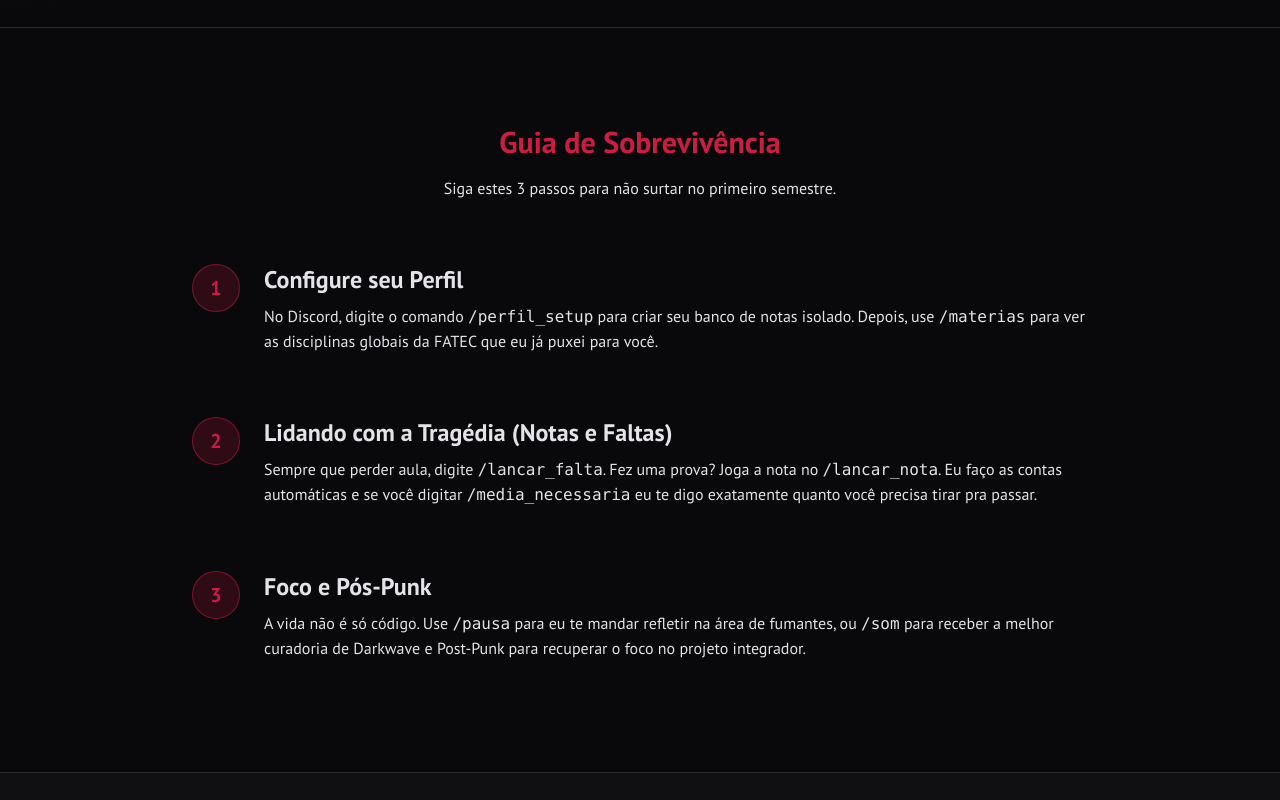
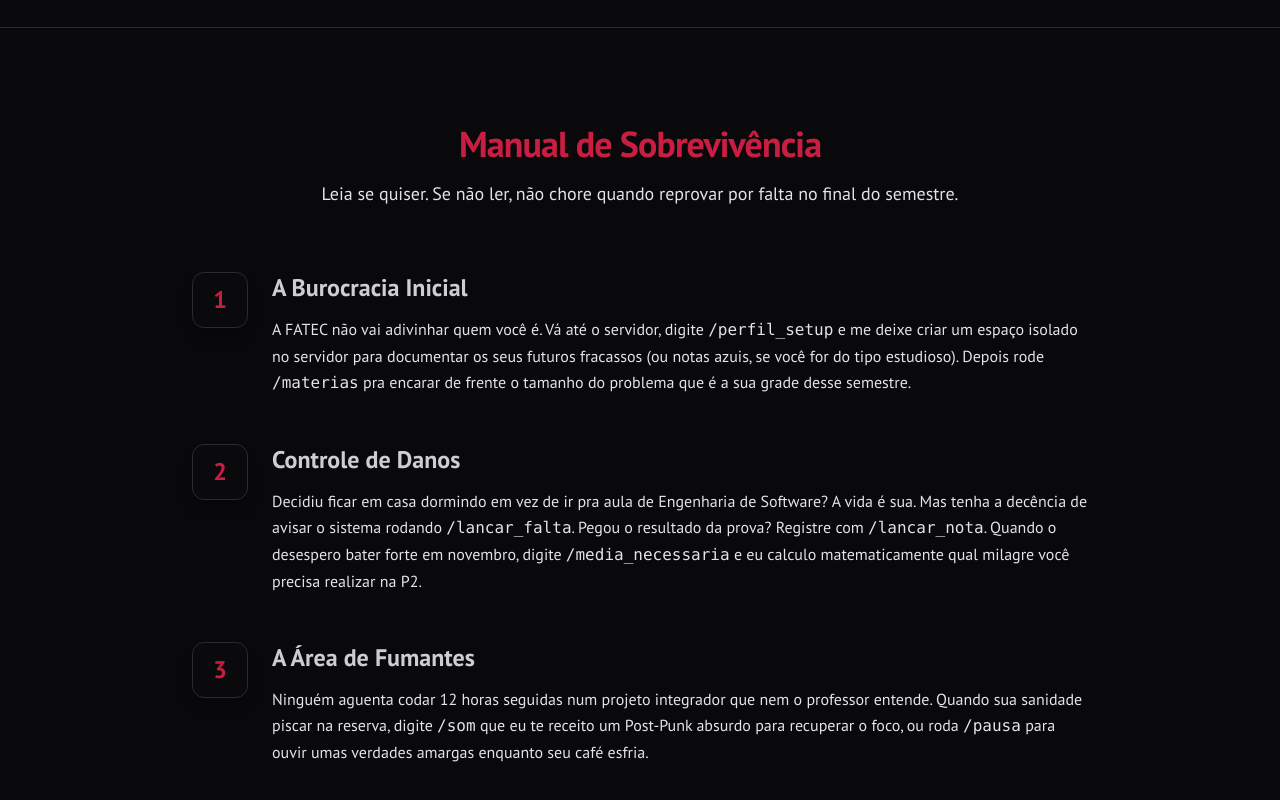
Before and after one commit to pedrohl45/tayama-fatec-bot, a Next.js app in the folder website/: page / in a window 1280 px wide. Shown: the part 860-1660 px from the top of the page. Built offline with nearby package versions, Linux system fonts and the light colour scheme.

Commit message:
docs: reescreve tutorial do site para refletir a personalidade ácida e corporativa da tayama

```diff
--- a/website/app/page.tsx
+++ b/website/app/page.tsx
@@ -93,32 +93,41 @@ export default function Home() {
         <section id="tutorial" className="py-24 px-6 border-t border-[#2a2a30]">
           <div className="max-w-4xl mx-auto">
             <div className="text-center mb-16">
-              <h2 className="text-3xl font-bold mb-4 text-primary">Guia de Sobrevivência</h2>
-              <p className="text-muted-foreground">Siga estes 3 passos para não surtar no primeiro semestre.</p>
+              <h2 className="text-3xl md:text-4xl font-bold mb-4 text-primary tracking-tight">Manual de Sobrevivência</h2>
+              <p className="text-muted-foreground text-lg">Leia se quiser. Se não ler, não chore quando reprovar por falta no final do semestre.</p>
             </div>
 
             <div className="space-y-12">
-              <div className="flex flex-col md:flex-row gap-6 items-start">
-                <div className="w-12 h-12 shrink-0 bg-primary/20 text-primary rounded-full flex items-center justify-center font-bold text-xl border border-primary/50">1</div>
+              <div className="flex flex-col md:flex-row gap-6 items-start group">
+                <div className="w-14 h-14 shrink-0 bg-[#0a0a0c] text-primary rounded-xl flex items-center justify-center font-black text-2xl border border-[#2a2a30] group-hover:border-primary/50 group-hover:bg-primary/10 transition-all shadow-lg">1</div>
                 <div>
-                  <h3 className="text-2xl font-bold mb-2">Configure seu Perfil</h3>
-                  <p className="text-muted-foreground mb-4">No Discord, digite o comando <code>/perfil_setup</code> para criar seu banco de notas isolado. Depois, use <code>/materias</code> para ver as disciplinas globais da FATEC que eu já puxei para você.</p>
+                  <h3 className="text-2xl font-bold mb-3 text-foreground/90">A Burocracia Inicial</h3>
+                  <p className="text-muted-foreground leading-relaxed">
+                    A FATEC não vai adivinhar quem você é. Vá até o servidor, digite <code>/perfil_setup</code> e me deixe criar um espaço isolado no servidor para documentar os seus futuros fracassos (ou notas azuis, se você for do tipo estudioso).
+                    Depois rode <code>/materias</code> pra encarar de frente o tamanho do problema que é a sua grade desse semestre.
+                  </p>
                 </div>
               </div>
 
-              <div className="flex flex-col md:flex-row gap-6 items-start">
-                <div className="w-12 h-12 shrink-0 bg-primary/20 text-primary rounded-full flex items-center justify-center font-bold text-xl border border-primary/50">2</div>
+              <div className="flex flex-col md:flex-row gap-6 items-start group">
+                <div className="w-14 h-14 shrink-0 bg-[#0a0a0c] text-primary rounded-xl flex items-center justify-center font-black text-2xl border border-[#2a2a30] group-hover:border-primary/50 group-hover:bg-primary/10 transition-all shadow-lg">2</div>
                 <div>
-                  <h3 className="text-2xl font-bold mb-2">Lidando com a Tragédia (Notas e Faltas)</h3>
-                  <p className="text-muted-foreground mb-4">Sempre que perder aula, digite <code>/lancar_falta</code>. Fez uma prova? Joga a nota no <code>/lancar_nota</code>. Eu faço as contas automáticas e se você digitar <code>/media_necessaria</code> eu te digo exatamente quanto você precisa tirar pra passar.</p>
+                  <h3 className="text-2xl font-bold mb-3 text-foreground/90">Controle de Danos</h3>
+                  <p className="text-muted-foreground leading-relaxed">
+                    Decidiu ficar em casa dormindo em vez de ir pra aula de Engenharia de Software? A vida é sua. Mas tenha a decência de avisar o sistema rodando <code>/lancar_falta</code>.
+                    Pegou o resultado da prova? Registre com <code>/lancar_nota</code>. Quando o desespero bater forte em novembro, digite <code>/media_necessaria</code> e eu calculo matematicamente qual milagre você precisa realizar na P2.
+                  </p>
                 </div>
               </div>
 
-              <div className="flex flex-col md:flex-row gap-6 items-start">
-                <div className="w-12 h-12 shrink-0 bg-primary/20 text-primary rounded-full flex items-center justify-center font-bold text-xl border border-primary/50">3</div>
+              <div className="flex flex-col md:flex-row gap-6 items-start group">
+                <div className="w-14 h-14 shrink-0 bg-[#0a0a0c] text-primary rounded-xl flex items-center justify-center font-black text-2xl border border-[#2a2a30] group-hover:border-primary/50 group-hover:bg-primary/10 transition-all shadow-lg">3</div>
                 <div>
-                  <h3 className="text-2xl font-bold mb-2">Foco e Pós-Punk</h3>
-                  <p className="text-muted-foreground mb-4">A vida não é só código. Use <code>/pausa</code> para eu te mandar refletir na área de fumantes, ou <code>/som</code> para receber a melhor curadoria de Darkwave e Post-Punk para recuperar o foco no projeto integrador.</p>
+                  <h3 className="text-2xl font-bold mb-3 text-foreground/90">A Área de Fumantes</h3>
+                  <p className="text-muted-foreground leading-relaxed">
+                    Ninguém aguenta codar 12 horas seguidas num projeto integrador que nem o professor entende.
+                    Quando sua sanidade piscar na reserva, digite <code>/som</code> que eu te receito um Post-Punk absurdo para recuperar o foco, ou roda <code>/pausa</code> para ouvir umas verdades amargas enquanto seu café esfria.
+                  </p>
                 </div>
               </div>
             </div>
```
